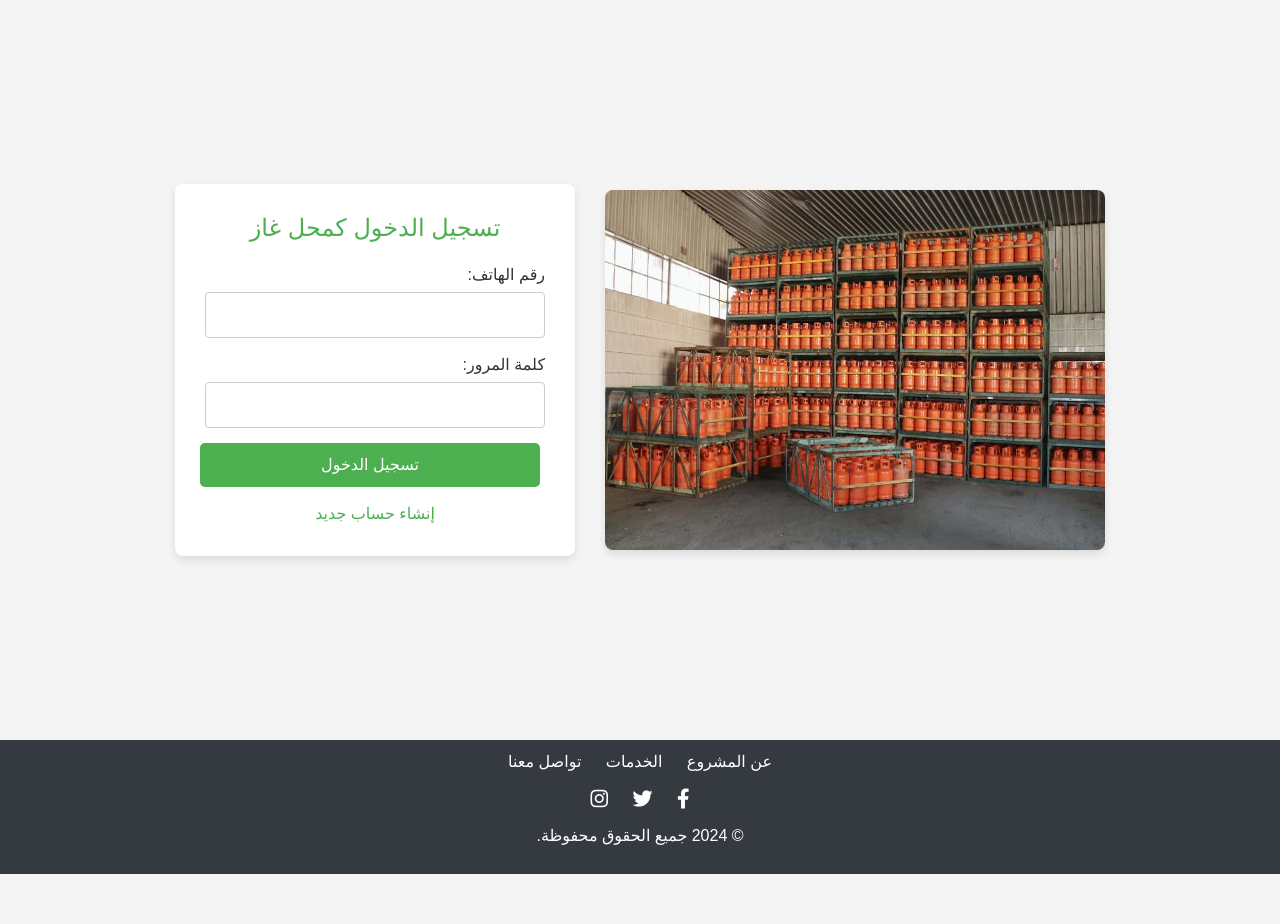
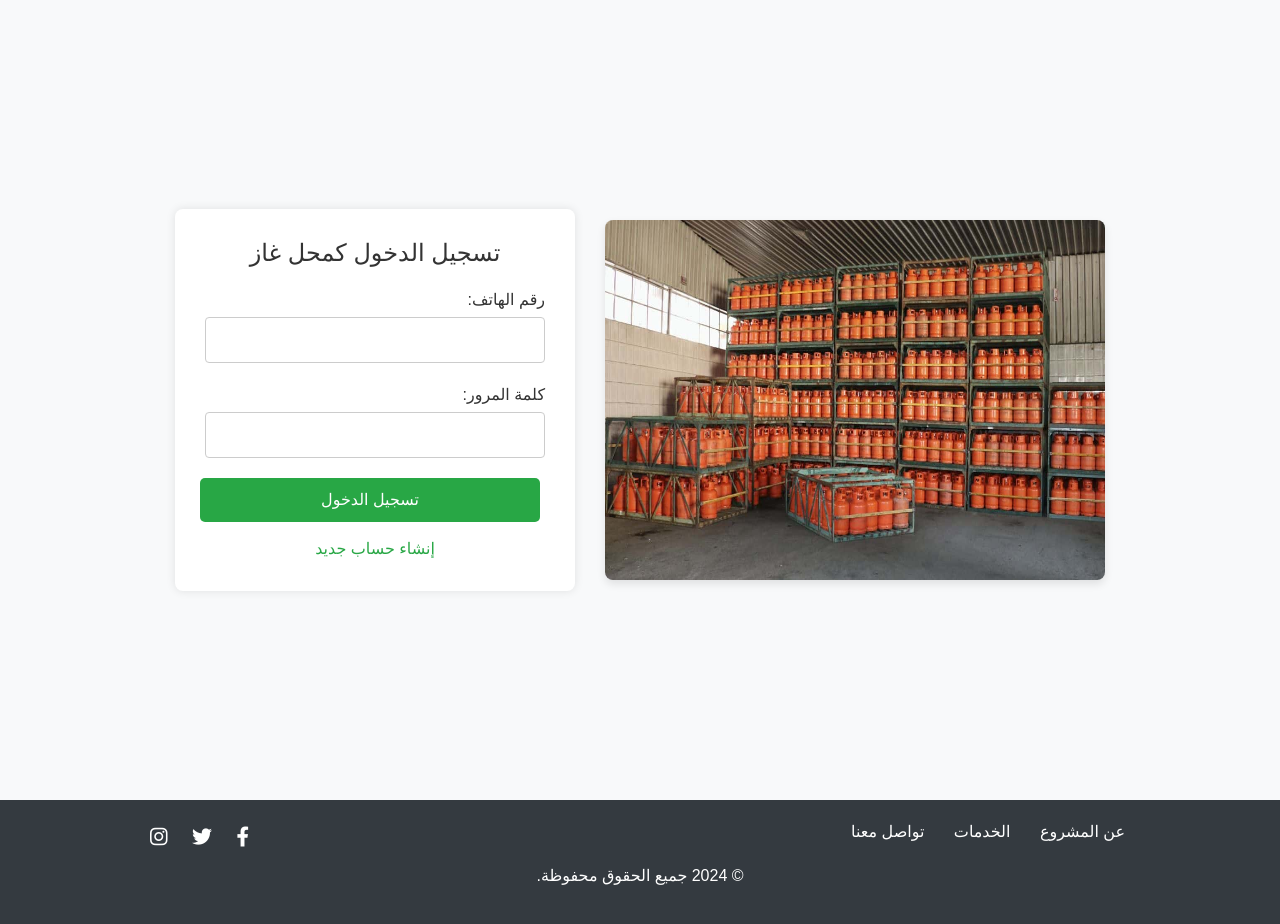
Before and after one commit to mohamedsaid-sd/gas, a PHP site: page /gas-login.php in a window 1280 px wide. Shown: the part 84-1008 px from the top of the page. Before the commit the page ends 958 px from the top, so only its background shows below. Run offline with PHP 8.4, Linux system fonts and the light colour scheme.

Commit message:
my update

```diff
--- a/gas-detailes.php
+++ b/gas-detailes.php
@@ -1,4 +1,6 @@
-
+<?php
+session_start();
+?>
 <?php
 // session_start();
 include 'header.php';
--- a/gas-login.php
+++ b/gas-login.php
@@ -14,69 +14,129 @@
             background-color: #f4f4f4;
         }
 
+        .login-container {
+            display: flex;
+            justify-content: center;
+            align-items: center;
+            height: 100vh;
+            background-color: #f8f9fa;
+        }
 
+        .login-form {
+            background-color: #fff;
+            padding: 30px;
+            border-radius: 8px;
+            box-shadow: 0 0 10px rgba(0, 0, 0, 0.1);
+            max-width: 400px;
+            width: 100%;
+        }
+
+        .login-form h2 {
+            margin-bottom: 20px;
+            font-size: 24px;
+            text-align: center;
+            color: #333;
+        }
+
+        .login-form .form-group {
+            margin-bottom: 20px;
+        }
+
+        .login-form .btn {
+            width: 100%;
+            background-color: #28a745; /* لون الزر أخضر */
+            color: #fff;
+            border: none;
+            padding: 10px;
+        }
+
+        .login-form .btn:hover {
+            background-color: #218838;
+        }
+
+        .login-form .links {
+            margin-top: 15px;
+            text-align: center;
+        }
+
+        .login-form .links a {
+            color: #28a745;
+            text-decoration: none;
+        }
+
+        .footer-section {
+            background-color: #343a40;
+            color: #fff;
+            padding: 20px 0;
+        }
+
+        .footer-content {
+            display: flex;
+            justify-content: space-between;
+            align-items: center;
+        }
+
+        .footer-links a {
+            color: #fff;
+            margin-right: 15px;
+            text-decoration: none;
+        }
+
+        .footer-social a {
+            color: #fff;
+            margin-right: 10px;
+        }
+
+        .footer-bottom {
+            text-align: center;
+            margin-top: 10px;
+        }
     </style>
 </head>
 <body>
 
 <?php
+session_start();
 // Include Header
 include 'header.php';
 include 'config.php';
 
+if (isset($_POST['login'])) {
+    $phone = mysqli_real_escape_string($con, $_POST['phone']);
+    $password = mysqli_real_escape_string($con, $_POST['password']);
 
- if(isset($_POST['login'])){
-        $phone = $_POST['phone'];
-        $password = $_POST['password'];
+    $query = mysqli_query($con, "SELECT * FROM `shops` WHERE phone='$phone'");
+    $row = mysqli_fetch_array($query);
 
-        $flag = false;
-        $query = mysqli_query($con, "SELECT * FROM `shops`");
-        while ($row = mysqli_fetch_array($query)) {
-            if($phone == $row['phone'] && $password == $row['password']){
-                $flag = true;
-
-                            $_SESSION['id'] = $row['id'] ;
-
-
-            }
-        }
-
-                                $redirectUrl = "gas-detailes.php";
-
-
-        if($flag){
-
-
-                echo "<div class='alert alert-success'>تم تسجيل الدخول بنجاح... ";
-                echo "<meta http-equiv='refresh' content='3;url={$redirectUrl}'>";
-            }
-         else {
-            echo "<div class='alert alert-danger'>خطأ في بيانات الدخول.</div>";
-        }
+    if ($row && $password == $row['password']) { // يجب استخدام التحقق من كلمة المرور المشفرة إذا كانت كذلك
+        $_SESSION['id'] = $row['id'];
+        echo "<div class='alert alert-success'>تم تسجيل الدخول بنجاح...</div>";
+        header("refresh:3;url=gas-detailes.php");
+        exit();
+    } else {
+        echo "<div class='alert alert-danger'>خطأ في بيانات الدخول.</div>";
     }
-
+}
 ?>
 
 <div class="login-container">
     <div class="image-container">
-        <img src="images/download.jpg" alt="Client Image">
+        <img src="images/download.jpg" alt="Client Image"> <!-- إعادة الصورة -->
     </div>
     <div class="login-form">
         <h2>تسجيل الدخول كمحل غاز</h2>
         <form action="gas-login.php" method="post">
             <div class="form-group">
-                <label for="username">رقم الهاتف:</label>
-                <input type="text" id="phone" name="phone" required>
+                <label for="phone">رقم الهاتف:</label>
+                <input type="text" id="phone" name="phone" class="form-control" required>
             </div>
             <div class="form-group">
                 <label for="password">كلمة المرور:</label>
-                <input type="password" id="password" name="password" required>
+                <input type="password" id="password" name="password" class="form-control" required>
             </div>
-            <button type="submit" class="btn" name="login">تسجيل الدخول</button>
+            <button type="submit" class="btn btn-success" name="login">تسجيل الدخول</button> <!-- زر باللون الأخضر -->
             <div class="links">
                 <a href="gas-registration.php">إنشاء حساب جديد</a>
-        <!--         |
-                <a href="gas-detailes.php">نسيت كلمة المرور؟</a> -->
             </div>
         </form>
     </div>
@@ -86,9 +146,6 @@ include 'config.php';
 <footer class="footer-section">
     <div class="container">
         <div class="footer-content">
-            <div class="footer-logo">
-               <!--  <img src="images/logo.png" alt="Logo"> -->
-            </div>
             <div class="footer-links">
                 <a href="index.html#about">عن المشروع</a>
                 <a href="index.html#services">الخدمات</a>
```
Also changed, not shown: images/IMG06.41.30.jpg (added).
